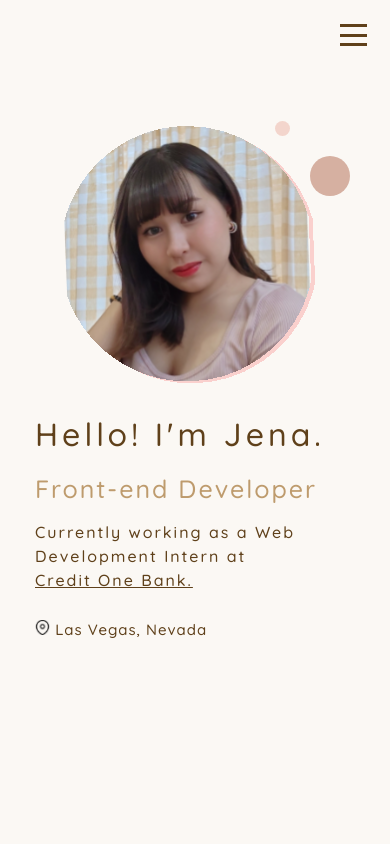
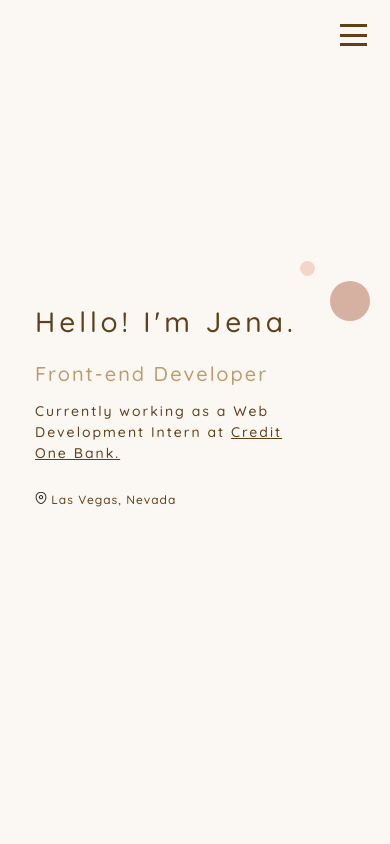
Before and after one commit to jenawen/me, a React (Vite) app: page / in a window 390 px wide. Shown: the top 844 px of the page. Built offline with nearby package versions, Linux system fonts and the light colour scheme.

Commit message:
changing landing page

```diff
--- a/src/components/AboutMe/index.css
+++ b/src/components/AboutMe/index.css
@@ -6,7 +6,7 @@
   justify-content: flex-start;
   align-items: flex-start;
   align-content: stretch;
-  padding: 40px 120px;
+  padding: 40px 150px;
   width: 60%;
   @media screen and (max-width: 1366px) {
     height: 100vh;
--- a/src/components/AboutMe/index.tsx
+++ b/src/components/AboutMe/index.tsx
@@ -32,7 +32,7 @@ const AboutMe = () => {
           <span style={{ color: "#D67272" }}> CSS3</span>, as well as automated
           unit testing using <span style={{ color: "#D67272" }}>Jest</span>. I
           often use <span style={{ color: "#D67272" }}>Express</span> and
-          <span style={{ color: "#D67272" }}>Node.js</span> for any back-end
+          <span style={{ color: "#D67272" }}> Node.js</span> for any back-end
           functionality. <span style={{ color: "#D67272" }}>Python</span> and{" "}
           <span style={{ color: "#D67272" }}>Streamlit</span> are my go-to’s for
           data visualization. I also love tinkering with{" "}
--- a/src/components/Landing/DesktopLanding/index.css
+++ b/src/components/Landing/DesktopLanding/index.css
@@ -3,10 +3,10 @@
   display: flex;
   flex-direction: row;
   flex-wrap: nowrap;
-  justify-content: center;
+  justify-content: flex-start;
   align-items: center;
   align-content: stretch;
-  padding: 0px 100px;
+  padding: 0px 150px;
   background-color: #fbf8f4;
 
   @media screen and (max-width: 1366px) {
@@ -21,7 +21,7 @@
     justify-content: space-evenly;
     align-items: center;
     align-content: center;
-    padding: 20px 10px 0px;
+    padding: 0px 10px 0px;
   }
 }
 
@@ -29,16 +29,16 @@
   height: 35px;
   width: 35px;
   position: relative;
-  top: 70px;
-  right: 100px;
+  top: -140px;
+  right: 460px;
   background-color: #f3d5cc;
 
   border-radius: 50%;
   @media screen and (max-width: 480px) {
     height: 15px;
     width: 15px;
-    top: 50px;
-    right: 30px;
+    top: 125px;
+    right: -105px;
   }
 }
 
@@ -46,17 +46,17 @@
   height: 80px;
   width: 80px;
   position: relative;
-  top: 80px;
+  top: -130px;
 
-  right: -40px;
+  right: 320px;
   border-radius: 50%;
   background-color: #d6b0a1;
 
   @media screen and (max-width: 480px) {
     height: 40px;
     width: 40px;
-    top: 70px;
-    right: -30px;
+    top: 130px;
+    right: -160px;
   }
 }
 
@@ -134,8 +134,8 @@ img {
 
   @media screen and (max-width: 480px) {
     margin-top: -50px;
-    font-size: xx-large;
-    height: 60px;
+    font-size: 28px;
+    height: 58px;
   }
 }
 
@@ -157,7 +157,7 @@ img {
     width: 99%;
   }
   @media screen and (max-width: 480px) {
-    bottom: 10px;
+    bottom: 30px;
     position: relative;
     height: 4px;
   }
@@ -171,7 +171,7 @@ img {
     font-size: 38px;
   }
   @media screen and (max-width: 480px) {
-    font-size: 25px;
+    font-size: 20px;
   }
 }
 
@@ -185,7 +185,7 @@ img {
     font-size: 22px;
   }
   @media screen and (max-width: 480px) {
-    font-size: 16px;
+    font-size: 14px;
   }
 }
 
@@ -198,14 +198,14 @@ img {
     font-size: 20px;
   }
   @media screen and (max-width: 480px) {
-    font-size: 15px;
+    font-size: 12px;
   }
 }
 
 #loc {
   width: 20px;
   @media screen and (max-width: 480px) {
-    width: 15px;
+    width: 12px;
   }
 }
 
--- a/src/components/Landing/DesktopLanding/index.tsx
+++ b/src/components/Landing/DesktopLanding/index.tsx
@@ -1,5 +1,5 @@
 import "./index.css";
-import landing from "../../../assets/landing.svg";
+// import landing from "../../../assets/landing.svg";
 import loc from "../../../assets/loc.svg";
 
 const Landing = () => {
@@ -24,7 +24,7 @@ const Landing = () => {
       <div className="landing-photo">
         <div className="c-1"></div>
         <div className="c-2"></div>
-        <img src={landing} />
+        {/* <img src={landing} /> */}
       </div>
     </div>
   );
```
